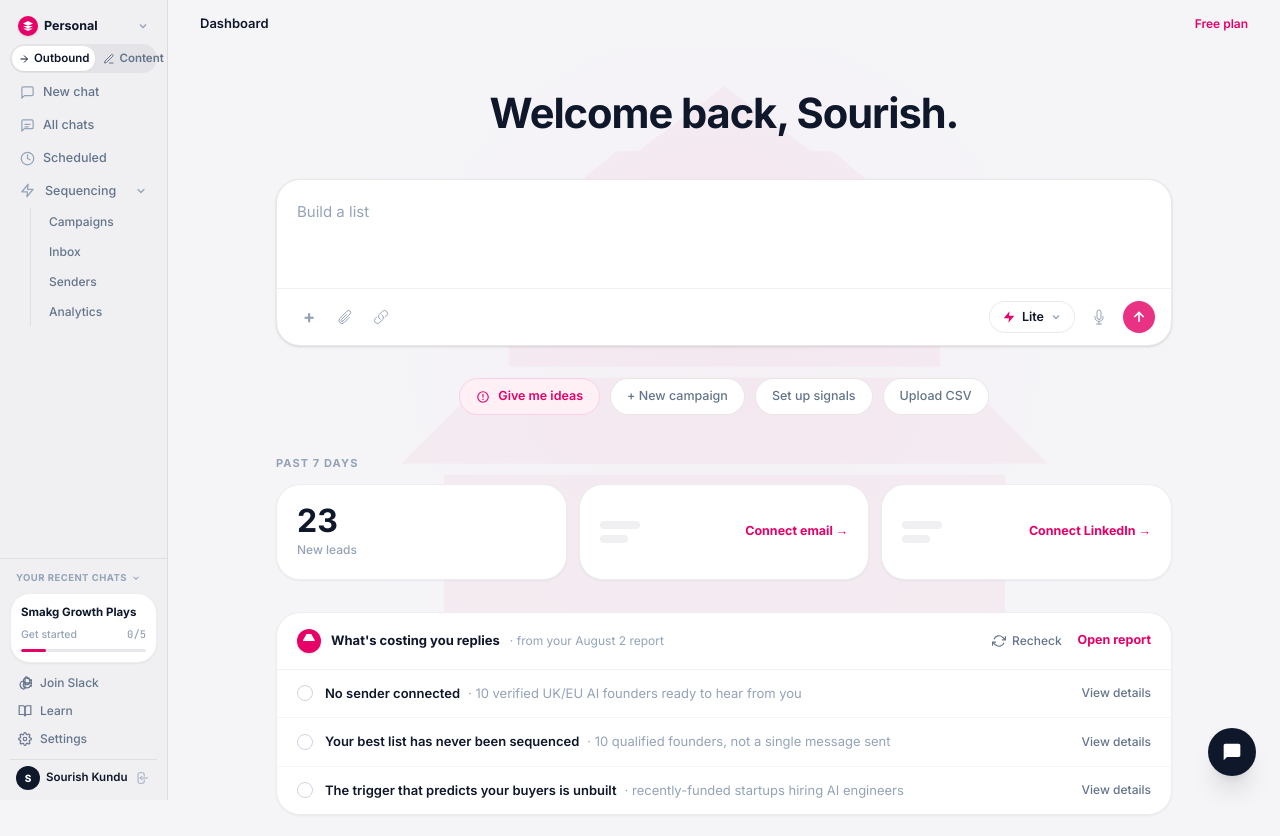
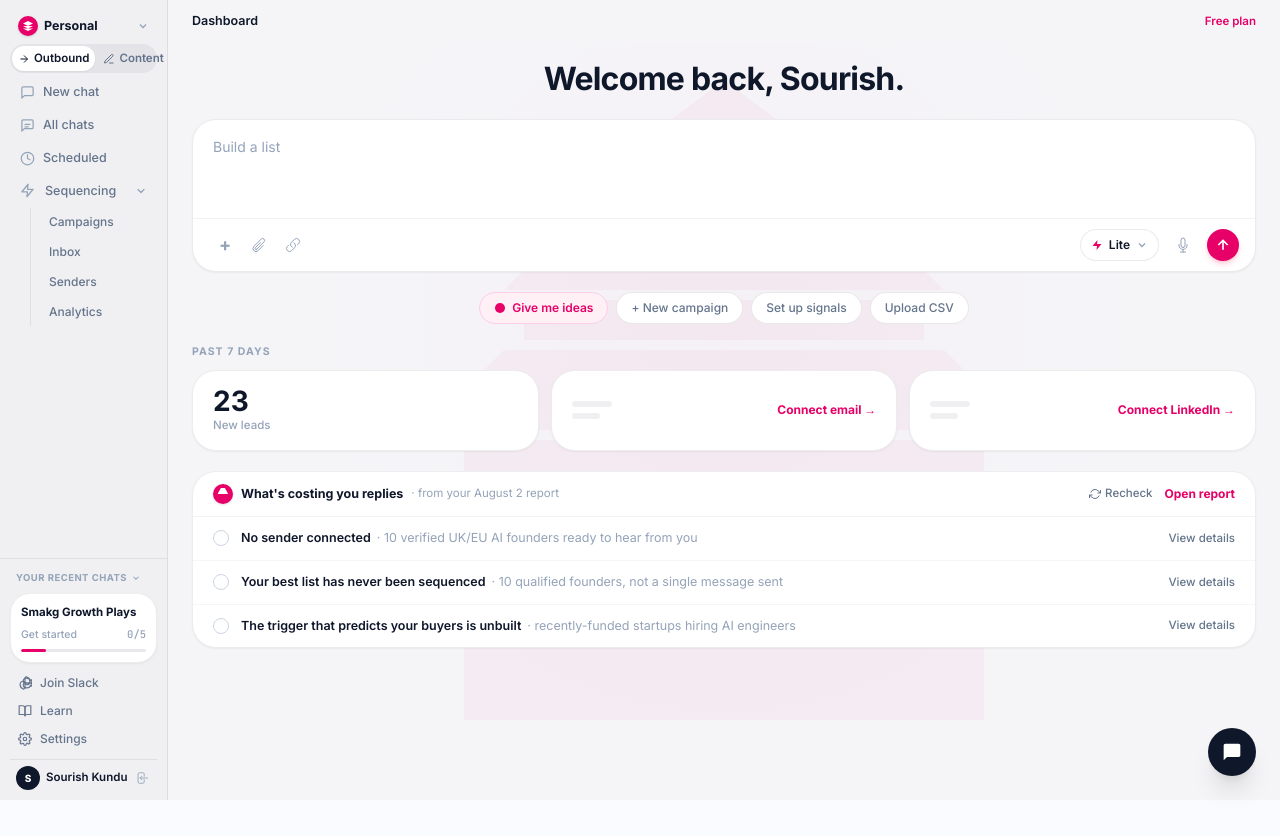
Before and after one commit to sourishkundu23/LeadForge, a Next.js app: page / in a window 1280 px wide. Shown: the top 836 px of the page. After the commit the page ends 800 px from the top, so only its background shows below. Built offline with nearby package versions, Linux system fonts and the light colour scheme.

Commit message:
fix: full-width content, compact vertical spacing, tighter padding — matches Origami layout

```diff
--- a/src/app/dashboard/layout.tsx
+++ b/src/app/dashboard/layout.tsx
@@ -332,12 +332,12 @@ export default function DashboardLayout({ children }: { children: React.ReactNod
         style={{ marginLeft: "168px" }}
       >
         {/* Header */}
-        <header className="px-8 py-3.5 flex justify-between items-center sticky top-0 z-20 bg-[#f5f5f8]/80" style={{ backdropFilter: "blur(8px)" }}>
-          <span className="text-[13px] font-semibold text-[#0f172a]">{pageTitle()}</span>
-          <span className="text-[12px] font-semibold text-[#e60067]">Free plan</span>
+        <header className="px-6 py-3 flex justify-between items-center sticky top-0 z-20 bg-[#f5f5f8]/80" style={{ backdropFilter: "blur(8px)" }}>
+          <span className="text-[12.5px] font-semibold text-[#0f172a]">{pageTitle()}</span>
+          <span className="text-[11.5px] font-semibold text-[#e60067]">Free plan</span>
         </header>
 
-        <div className="px-8 pb-8 flex-1">{children}</div>
+        <div className="px-6 pb-6 flex-1">{children}</div>
 
         {/* Floating chat button */}
         <div className="fixed bottom-6 right-6 z-40">
--- a/src/app/dashboard/page.tsx
+++ b/src/app/dashboard/page.tsx
@@ -20,201 +20,150 @@ export default function DashboardOverviewPage() {
   };
 
   return (
-    <div className="space-y-8 max-w-4xl mx-auto py-4">
+    /* NO max-width — fills the full content area. Compact vertical spacing. */
+    <div className="space-y-5 py-2">
 
-      {/* Hero Welcome */}
-      <div className="text-center pt-6 pb-2">
-        <h1 className="text-[2.6rem] font-bold tracking-tight text-[#0f172a] leading-tight">
+      {/* Welcome */}
+      <div className="text-center pt-2">
+        <h1 className="text-[2rem] font-bold tracking-tight text-[#0f172a] leading-tight">
           Welcome back, Sourish.
         </h1>
       </div>
 
-      {/* Central AI Prompt Input — matches Origami exactly */}
-      <div className="bg-white border border-black/[0.09] rounded-2xl shadow-sm overflow-visible">
+      {/* AI Prompt */}
+      <div className="bg-white border border-black/[0.08] rounded-2xl shadow-xs">
         <textarea
           rows={3}
           value={promptText}
           onChange={(e) => setPromptText(e.target.value)}
           onKeyDown={handleKeyDown}
           placeholder="Build a list"
-          className="w-full bg-transparent text-[#0f172a] placeholder-[#94a3b8] text-[15px] p-5 pb-2 focus:outline-none resize-none leading-relaxed"
+          className="w-full bg-transparent text-[#0f172a] placeholder-[#94a3b8] text-[14px] px-5 pt-4 pb-2 focus:outline-none resize-none leading-relaxed"
         />
 
-        {/* Bottom toolbar */}
-        <div className="flex items-center justify-between px-4 py-3 border-t border-black/[0.05]">
-          {/* Left tools */}
-          <div className="flex items-center gap-1">
-            <button className="w-8 h-8 flex items-center justify-center rounded-lg text-[#94a3b8] hover:text-[#0f172a] hover:bg-black/5 transition-colors font-bold text-lg" title="Add">
-              +
+        {/* Toolbar */}
+        <div className="flex items-center justify-between px-4 py-2.5 border-t border-black/[0.05]">
+          <div className="flex items-center gap-0.5">
+            <button className="w-8 h-8 flex items-center justify-center rounded-lg text-[#94a3b8] hover:text-[#0f172a] hover:bg-black/5 transition-colors font-bold text-lg">+</button>
+            <button className="w-8 h-8 flex items-center justify-center rounded-lg text-[#94a3b8] hover:text-[#0f172a] hover:bg-black/5 transition-colors">
+              <svg className="w-4 h-4" fill="none" stroke="currentColor" viewBox="0 0 24 24" strokeWidth="1.5"><path strokeLinecap="round" strokeLinejoin="round" d="M18.375 12.739l-7.693 7.693a4.5 4.5 0 01-6.364-6.364l10.94-10.94A3 3 0 1119.5 7.372L8.552 18.32m.009-.01l-.01.01m5.699-9.941l-7.81 7.81a1.5 1.5 0 002.112 2.13" /></svg>
             </button>
-            <button className="w-8 h-8 flex items-center justify-center rounded-lg text-[#94a3b8] hover:text-[#0f172a] hover:bg-black/5 transition-colors" title="Attach">
-              <svg className="w-4 h-4" fill="none" stroke="currentColor" viewBox="0 0 24 24" strokeWidth="1.5">
-                <path strokeLinecap="round" strokeLinejoin="round" d="M18.375 12.739l-7.693 7.693a4.5 4.5 0 01-6.364-6.364l10.94-10.94A3 3 0 1119.5 7.372L8.552 18.32m.009-.01l-.01.01m5.699-9.941l-7.81 7.81a1.5 1.5 0 002.112 2.13" />
-              </svg>
-            </button>
-            <button className="w-8 h-8 flex items-center justify-center rounded-lg text-[#94a3b8] hover:text-[#0f172a] hover:bg-black/5 transition-colors" title="Link">
-              <svg className="w-4 h-4" fill="none" stroke="currentColor" viewBox="0 0 24 24" strokeWidth="1.5">
-                <path strokeLinecap="round" strokeLinejoin="round" d="M13.19 8.688a4.5 4.5 0 011.242 7.244l-4.5 4.5a4.5 4.5 0 01-6.364-6.364l1.757-1.757m13.35-.622l1.757-1.757a4.5 4.5 0 00-6.364-6.364l-4.5 4.5a4.5 4.5 0 001.242 7.244" />
-              </svg>
+            <button className="w-8 h-8 flex items-center justify-center rounded-lg text-[#94a3b8] hover:text-[#0f172a] hover:bg-black/5 transition-colors">
+              <svg className="w-4 h-4" fill="none" stroke="currentColor" viewBox="0 0 24 24" strokeWidth="1.5"><path strokeLinecap="round" strokeLinejoin="round" d="M13.19 8.688a4.5 4.5 0 011.242 7.244l-4.5 4.5a4.5 4.5 0 01-6.364-6.364l1.757-1.757m13.35-.622l1.757-1.757a4.5 4.5 0 00-6.364-6.364l-4.5 4.5a4.5 4.5 0 001.242 7.244" /></svg>
             </button>
           </div>
 
-          {/* Right controls */}
           <div className="flex items-center gap-2 relative">
-            {/* Model selector */}
             <div className="relative">
               <button
                 onClick={() => setIsModelDropdownOpen(!isModelDropdownOpen)}
-                className="flex items-center gap-1.5 px-3 py-1.5 rounded-xl border border-black/[0.08] bg-white text-[12.5px] font-semibold text-[#0f172a] hover:bg-[#f5f5f8] transition-colors"
+                className="flex items-center gap-1.5 px-2.5 py-1.5 rounded-xl border border-black/[0.08] bg-white text-[12px] font-semibold text-[#0f172a] hover:bg-[#f5f5f8] transition-colors"
               >
-                <svg className="w-3.5 h-3.5 text-[#e60067]" fill="currentColor" viewBox="0 0 24 24">
-                  <polygon points="13 2 3 14 12 14 11 22 21 10 12 10 13 2" />
-                </svg>
+                <svg className="w-3 h-3 text-[#e60067]" fill="currentColor" viewBox="0 0 24 24"><polygon points="13 2 3 14 12 14 11 22 21 10 12 10 13 2" /></svg>
                 {modelType}
-                <svg className="w-3 h-3 text-[#94a3b8]" fill="none" stroke="currentColor" viewBox="0 0 24 24" strokeWidth="2.5">
-                  <polyline points="6 9 12 15 18 9" />
-                </svg>
+                <svg className="w-3 h-3 text-[#94a3b8]" fill="none" stroke="currentColor" viewBox="0 0 24 24" strokeWidth="2.5"><polyline points="6 9 12 15 18 9" /></svg>
               </button>
               {isModelDropdownOpen && (
                 <div className="absolute right-0 bottom-full mb-2 w-36 bg-white border border-black/[0.08] rounded-xl shadow-2xl py-1 z-50 text-xs">
                   {(["Lite", "Pro RAG", "Deep Search"] as const).map((m) => (
-                    <button
-                      key={m}
-                      onClick={() => { setModelType(m); setIsModelDropdownOpen(false); }}
-                      className={`w-full text-left px-3 py-2 transition-colors font-medium ${
-                        modelType === m ? "text-[#e60067] bg-[#fff0f5]" : "text-[#0f172a] hover:bg-[#f5f5f8]"
-                      }`}
-                    >
-                      {m}
-                    </button>
+                    <button key={m} onClick={() => { setModelType(m); setIsModelDropdownOpen(false); }}
+                      className={`w-full text-left px-3 py-2 transition-colors font-medium ${modelType === m ? "text-[#e60067] bg-[#fff0f5]" : "text-[#0f172a] hover:bg-[#f5f5f8]"}`}
+                    >{m}</button>
                   ))}
                 </div>
               )}
             </div>
 
-            {/* Mic */}
-            <button className="w-8 h-8 flex items-center justify-center rounded-lg text-[#94a3b8] hover:text-[#0f172a] hover:bg-black/5 transition-colors" title="Voice">
-              <svg className="w-4 h-4" fill="none" stroke="currentColor" viewBox="0 0 24 24" strokeWidth="1.5">
-                <path strokeLinecap="round" strokeLinejoin="round" d="M12 18.75a6 6 0 006-6v-1.5m-6 7.5a6 6 0 01-6-6v-1.5m6 7.5v3.75m-3.75 0h7.5M12 15.75a3 3 0 01-3-3V4.5a3 3 0 116 0v8.25a3 3 0 01-3 3z" />
-              </svg>
+            <button className="w-8 h-8 flex items-center justify-center rounded-lg text-[#94a3b8] hover:text-[#0f172a] hover:bg-black/5 transition-colors">
+              <svg className="w-4 h-4" fill="none" stroke="currentColor" viewBox="0 0 24 24" strokeWidth="1.5"><path strokeLinecap="round" strokeLinejoin="round" d="M12 18.75a6 6 0 006-6v-1.5m-6 7.5a6 6 0 01-6-6v-1.5m6 7.5v3.75m-3.75 0h7.5M12 15.75a3 3 0 01-3-3V4.5a3 3 0 116 0v8.25a3 3 0 01-3 3z" /></svg>
             </button>
 
-            {/* Send */}
-            <button
-              onClick={handleLaunch}
-              className={`w-8 h-8 rounded-xl flex items-center justify-center transition-all ${
-                promptText.trim()
-                  ? "bg-[#e60067] hover:bg-rose-600 text-white shadow-md shadow-rose-500/25 active:scale-95"
-                  : "bg-[#e60067] text-white opacity-80"
-              }`}
+            <button onClick={handleLaunch}
+              className="w-8 h-8 rounded-xl bg-[#e60067] hover:bg-rose-600 text-white flex items-center justify-center shadow-md shadow-rose-500/20 active:scale-95 transition-all"
             >
-              <svg className="w-4 h-4" fill="none" stroke="currentColor" viewBox="0 0 24 24" strokeWidth="2.5">
-                <line x1="12" y1="19" x2="12" y2="5" />
-                <polyline points="5 12 12 5 19 12" />
-              </svg>
+              <svg className="w-4 h-4" fill="none" stroke="currentColor" viewBox="0 0 24 24" strokeWidth="2.5"><line x1="12" y1="19" x2="12" y2="5" /><polyline points="5 12 12 5 19 12" /></svg>
             </button>
           </div>
         </div>
       </div>
 
       {/* Action Chips */}
-      <div className="flex flex-wrap items-center justify-center gap-2.5">
-        <button
-          onClick={() => setPromptText("Give me ideas for reaching SaaS founders")}
-          className="flex items-center gap-2 bg-[#fff0f5] border border-[#fbcfe8] text-[#e60067] hover:bg-rose-50 rounded-full text-[12.5px] font-semibold px-4 py-2 transition-all"
+      <div className="flex flex-wrap items-center justify-center gap-2">
+        <button onClick={() => setPromptText("Give me ideas for reaching SaaS founders")}
+          className="flex items-center gap-1.5 bg-[#fff0f5] border border-[#fbcfe8] text-[#e60067] hover:bg-rose-50 rounded-full text-[12px] font-semibold px-3.5 py-1.5 transition-all"
         >
-          <svg className="w-3.5 h-3.5" fill="currentColor" viewBox="0 0 24 24">
-            <path d="M12 2a10 10 0 100 20A10 10 0 0012 2zm0 18a8 8 0 110-16 8 8 0 010 16zm-1-5h2v2h-2zm0-8h2v6h-2z"/>
-          </svg>
+          <svg className="w-3 h-3" fill="currentColor" viewBox="0 0 24 24"><circle cx="12" cy="12" r="10"/><line x1="12" y1="8" x2="12" y2="12"/><line x1="12" y1="16" x2="12.01" y2="16"/></svg>
           Give me ideas
         </button>
-        <Link
-          href="/dashboard/campaigns"
-          className="flex items-center gap-2 bg-white border border-black/[0.09] text-[#64748b] hover:text-[#0f172a] hover:border-black/20 rounded-full text-[12.5px] font-medium px-4 py-2 transition-all"
-        >
+        <Link href="/dashboard/campaigns" className="flex items-center gap-1.5 bg-white border border-black/[0.09] text-[#64748b] hover:text-[#0f172a] hover:border-black/20 rounded-full text-[12px] font-medium px-3.5 py-1.5 transition-all">
           + New campaign
         </Link>
-        <Link
-          href="/dashboard/icps"
-          className="flex items-center gap-2 bg-white border border-black/[0.09] text-[#64748b] hover:text-[#0f172a] hover:border-black/20 rounded-full text-[12.5px] font-medium px-4 py-2 transition-all"
-        >
+        <Link href="/dashboard/icps" className="flex items-center gap-1.5 bg-white border border-black/[0.09] text-[#64748b] hover:text-[#0f172a] hover:border-black/20 rounded-full text-[12px] font-medium px-3.5 py-1.5 transition-all">
           Set up signals
         </Link>
-        <Link
-          href="/dashboard/leads"
-          className="flex items-center gap-2 bg-white border border-black/[0.09] text-[#64748b] hover:text-[#0f172a] hover:border-black/20 rounded-full text-[12.5px] font-medium px-4 py-2 transition-all"
-        >
+        <Link href="/dashboard/leads" className="flex items-center gap-1.5 bg-white border border-black/[0.09] text-[#64748b] hover:text-[#0f172a] hover:border-black/20 rounded-full text-[12px] font-medium px-3.5 py-1.5 transition-all">
           Upload CSV
         </Link>
       </div>
 
       {/* Past 7 Days */}
-      <div className="space-y-3 pt-2">
-        <p className="text-[11px] font-bold text-[#94a3b8] uppercase tracking-widest">Past 7 days</p>
+      <div className="space-y-2.5">
+        <p className="text-[10.5px] font-bold text-[#94a3b8] uppercase tracking-widest">Past 7 days</p>
         <div className="grid grid-cols-3 gap-3">
-          {/* New leads */}
-          <div className="bg-white border border-black/[0.07] rounded-2xl p-5 shadow-xs">
-            <p className="text-[32px] font-bold text-[#0f172a] leading-none mb-1">23</p>
-            <p className="text-[12px] text-[#94a3b8] font-medium">New leads</p>
+          <div className="bg-white border border-black/[0.07] rounded-2xl px-5 py-4 shadow-xs">
+            <p className="text-[28px] font-bold text-[#0f172a] leading-none mb-0.5">23</p>
+            <p className="text-[11.5px] text-[#94a3b8] font-medium">New leads</p>
           </div>
-          {/* Connect email */}
-          <div className="bg-white border border-black/[0.07] rounded-2xl p-5 flex items-center justify-between cursor-pointer hover:border-[#e60067]/30 transition-colors group shadow-xs">
+          <div className="bg-white border border-black/[0.07] rounded-2xl px-5 py-4 flex items-center justify-between cursor-pointer hover:border-[#e60067]/30 transition-colors group shadow-xs">
             <div className="space-y-1.5">
-              <div className="w-10 h-2 bg-[#f0f0f3] rounded-full" />
-              <div className="w-7 h-2 bg-[#f0f0f3] rounded-full" />
+              <div className="w-10 h-1.5 bg-[#f0f0f3] rounded-full" />
+              <div className="w-7 h-1.5 bg-[#f0f0f3] rounded-full" />
             </div>
-            <span className="text-[12.5px] font-bold text-[#e60067] group-hover:underline">Connect email →</span>
+            <span className="text-[12px] font-bold text-[#e60067] group-hover:underline">Connect email →</span>
           </div>
-          {/* Connect LinkedIn */}
-          <div className="bg-white border border-black/[0.07] rounded-2xl p-5 flex items-center justify-between cursor-pointer hover:border-[#e60067]/30 transition-colors group shadow-xs">
+          <div className="bg-white border border-black/[0.07] rounded-2xl px-5 py-4 flex items-center justify-between cursor-pointer hover:border-[#e60067]/30 transition-colors group shadow-xs">
             <div className="space-y-1.5">
-              <div className="w-10 h-2 bg-[#f0f0f3] rounded-full" />
-              <div className="w-7 h-2 bg-[#f0f0f3] rounded-full" />
+              <div className="w-10 h-1.5 bg-[#f0f0f3] rounded-full" />
+              <div className="w-7 h-1.5 bg-[#f0f0f3] rounded-full" />
             </div>
-            <span className="text-[12.5px] font-bold text-[#e60067] group-hover:underline">Connect LinkedIn →</span>
+            <span className="text-[12px] font-bold text-[#e60067] group-hover:underline">Connect LinkedIn →</span>
           </div>
         </div>
       </div>
 
-      {/* Insights Report Card */}
+      {/* Insights Card */}
       <div className="bg-white border border-black/[0.07] rounded-2xl shadow-xs overflow-hidden">
-        <div className="flex items-center justify-between px-5 py-4 border-b border-black/[0.05]">
-          <div className="flex items-center gap-2.5">
-            <div className="w-6 h-6 rounded-full bg-[#e60067] text-white flex items-center justify-center shadow-sm">
-              <svg className="w-3.5 h-3.5" fill="currentColor" viewBox="0 0 24 24">
-                <path d="M21.66 10.36l-9-16a1 1 0 0 0-1.73 0l-9 16A1 1 0 0 0 3 12h18a1 1 0 0 0 .66-1.64z"/>
-              </svg>
+        <div className="flex items-center justify-between px-5 py-3 border-b border-black/[0.05]">
+          <div className="flex items-center gap-2">
+            <div className="w-5 h-5 rounded-full bg-[#e60067] text-white flex items-center justify-center shadow-sm flex-shrink-0">
+              <svg className="w-3 h-3" fill="currentColor" viewBox="0 0 24 24"><path d="M21.66 10.36l-9-16a1 1 0 0 0-1.73 0l-9 16A1 1 0 0 0 3 12h18a1 1 0 0 0 .66-1.64z"/></svg>
             </div>
-            <span className="text-[13px] font-bold text-[#0f172a]">What&apos;s costing you replies</span>
-            <span className="text-[12px] text-[#94a3b8]">· from your August 2 report</span>
+            <span className="text-[12.5px] font-bold text-[#0f172a]">What&apos;s costing you replies</span>
+            <span className="text-[11.5px] text-[#94a3b8]">· from your August 2 report</span>
           </div>
-          <div className="flex items-center gap-4">
-            <button className="flex items-center gap-1.5 text-[12px] text-[#64748b] hover:text-[#0f172a] transition-colors font-medium">
-              <svg className="w-3.5 h-3.5" fill="none" stroke="currentColor" viewBox="0 0 24 24" strokeWidth="2">
-                <polyline points="23 4 23 10 17 10"/><polyline points="1 20 1 14 7 14"/>
-                <path d="M3.51 9a9 9 0 0 1 14.85-3.36L23 10M1 14l4.64 4.36A9 9 0 0 0 20.49 15"/>
-              </svg>
+          <div className="flex items-center gap-3">
+            <button className="flex items-center gap-1 text-[11.5px] text-[#64748b] hover:text-[#0f172a] transition-colors font-medium">
+              <svg className="w-3 h-3" fill="none" stroke="currentColor" viewBox="0 0 24 24" strokeWidth="2"><polyline points="23 4 23 10 17 10"/><polyline points="1 20 1 14 7 14"/><path d="M3.51 9a9 9 0 0 1 14.85-3.36L23 10M1 14l4.64 4.36A9 9 0 0 0 20.49 15"/></svg>
               Recheck
             </button>
-            <button className="text-[12.5px] font-bold text-[#e60067] hover:underline">Open report</button>
+            <button className="text-[12px] font-bold text-[#e60067] hover:underline">Open report</button>
           </div>
         </div>
-
         <div className="divide-y divide-black/[0.04]">
           {[
             { title: "No sender connected", desc: "10 verified UK/EU AI founders ready to hear from you" },
             { title: "Your best list has never been sequenced", desc: "10 qualified founders, not a single message sent" },
             { title: "The trigger that predicts your buyers is unbuilt", desc: "recently-funded startups hiring AI engineers" },
           ].map((item, idx) => (
-            <div key={idx} className="flex items-center justify-between px-5 py-3.5">
-              <div className="flex items-center gap-3">
+            <div key={idx} className="flex items-center justify-between px-5 py-3">
+              <div className="flex items-center gap-3 min-w-0">
                 <div className="w-4 h-4 rounded-full border-[1.5px] border-[#cbd5e1] flex-shrink-0" />
-                <div className="text-[13px]">
+                <p className="text-[12.5px] truncate">
                   <span className="font-semibold text-[#0f172a]">{item.title}</span>
-                  <span className="text-[#94a3b8] ml-2">· {item.desc}</span>
-                </div>
+                  <span className="text-[#94a3b8] ml-1.5">· {item.desc}</span>
+                </p>
               </div>
-              <button className="text-[12px] text-[#64748b] hover:text-[#0f172a] transition-colors font-medium ml-4 flex-shrink-0">
+              <button className="text-[11.5px] text-[#64748b] hover:text-[#0f172a] transition-colors font-medium ml-4 flex-shrink-0">
                 View details
               </button>
             </div>
```
